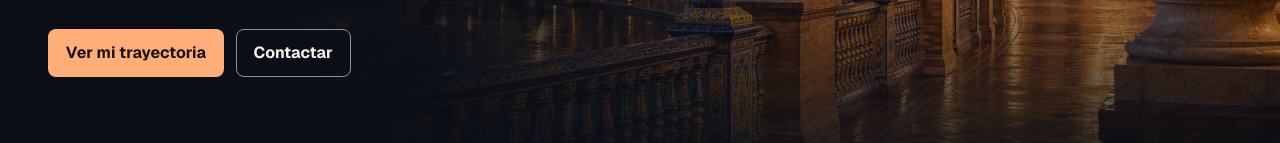
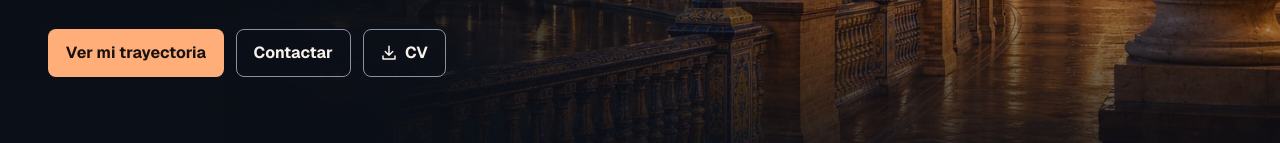
Before and after one commit to angelsanchezdev66/porfolio-angel-luis, a plain HTML site: page index.html in a window 1280 px wide. Shown: the part 599-742 px from the top of the page. Drawn offline with nearby package versions, Linux system fonts and the light colour scheme.

Commit message:
Add files via upload

```diff
--- a/index.html
+++ b/index.html
@@ -34,6 +34,14 @@
         <div class="actions">
           <a class="button button-primary" href="#experiencia">Ver mi trayectoria</a>
           <a class="button button-secondary" href="#contacto">Contactar</a>
+          <a class="button button-secondary" href="CV-Angel-Luis-Sanchez-Perez.pdf" download aria-label="Descargar CV en PDF">
+            <span style="display: inline-flex; align-items: center; gap: .4em">
+              <svg width="18" height="18" viewBox="0 0 24 24" fill="none" stroke="currentColor" stroke-width="2" stroke-linecap="round" stroke-linejoin="round" aria-hidden="true" focusable="false">
+                <path d="M12 3v12m-5-5 5 5 5-5M4 16v4h16v-4"/>
+              </svg>
+              CV
+            </span>
+          </a>
         </div>
       </div>
     </section>
```
Also changed, not shown: 1 other file.
